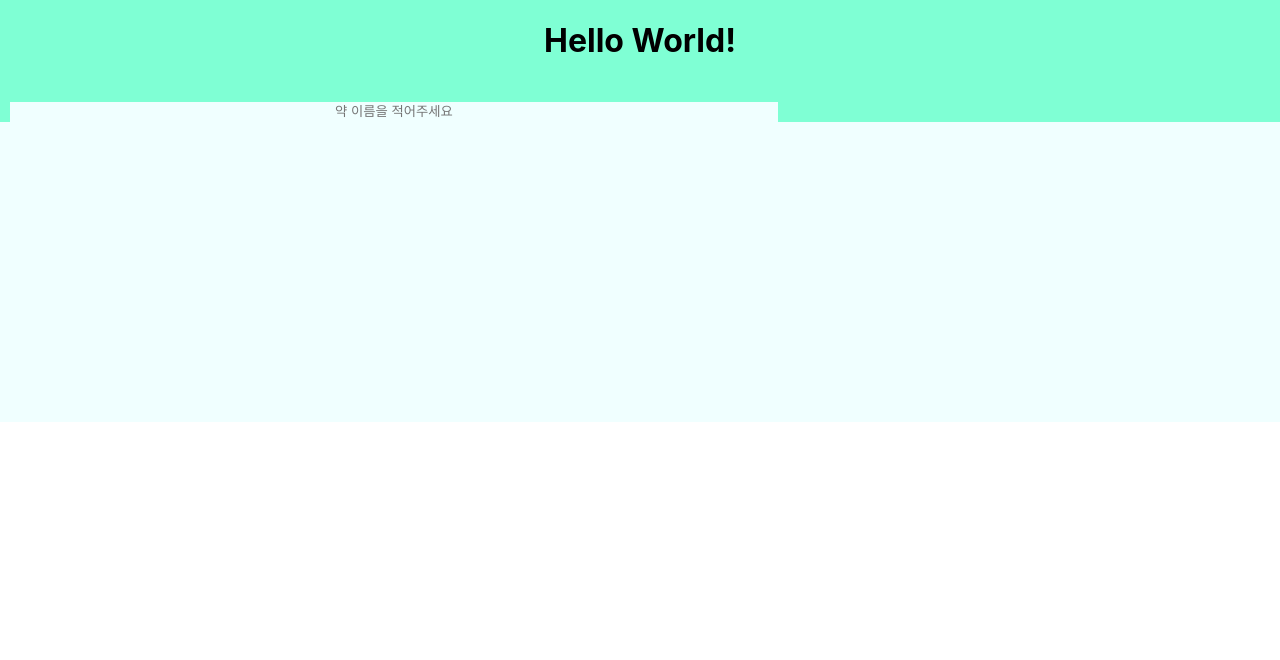
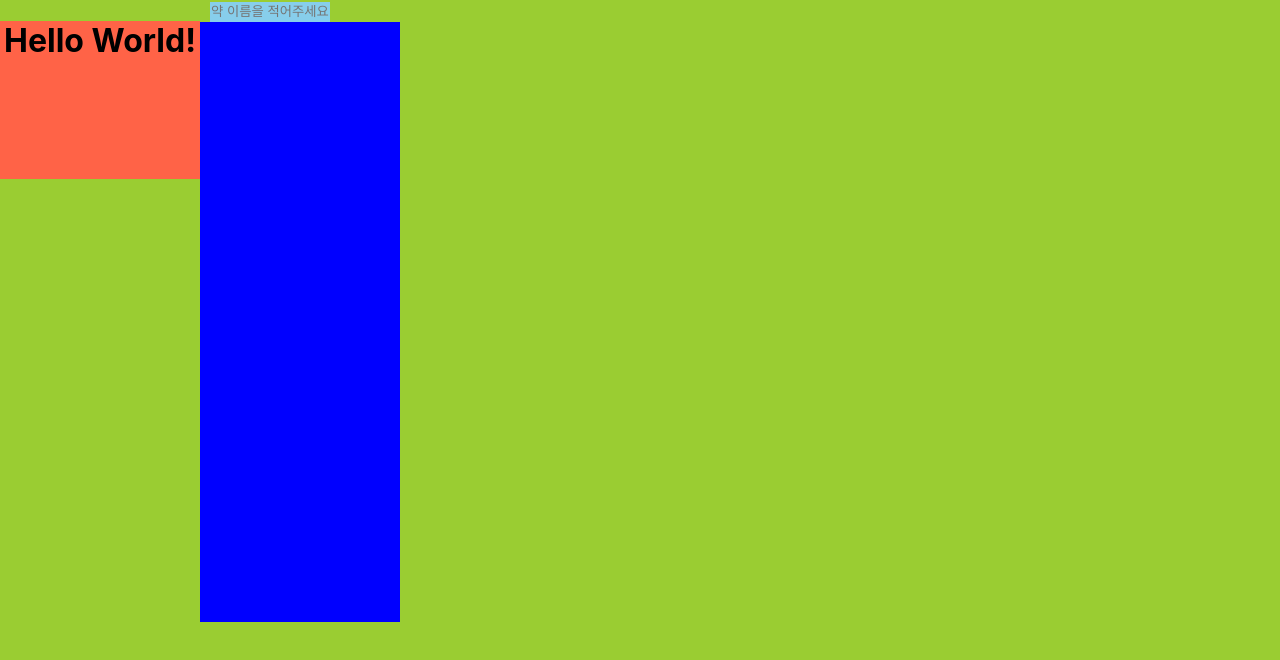
Before and after one commit to oouuyab/SideProject_01_medicine_Client, a React (Create React App) app in the folder my-app/: page / in a window 1280 px wide. Shown: the top 660 px of the page. Built offline with nearby package versions, Linux system fonts and the light colour scheme.

Commit message:
:bug: react hook 안티패턴 제거, 및 추천 검색어 버그 수정 및 css 작성
react hook 안티패턴 제거, 추천 검색어 클릭 후 추천 검색에 빈 버튼 생기는 버그 해결, css 작성 중

```diff
--- a/my-app/src/App.css
+++ b/my-app/src/App.css
@@ -38,23 +38,27 @@
 } */
 
 .container {
-  background-color: aquamarine;
+  background-color: yellowgreen;
   display: grid;
-  grid-template-rows: repeat(3, 100px);
-  grid-template-columns: repeat((3, 1fr));
+  grid-template-rows: repeat(5, 200px);
+  grid-template-columns: repeat(5, 200px);
 }
 
 .title {
+  background-color: tomato;
   text-align: center;
   grid-column-start: 1;
 }
+
 .searchBar {
   padding: 0;
   border-width: 0;
-  background-color: azure;
+  background-color: skyblue;
   margin-left: 10px;
-  grid-column-start: 1;
-  grid-column-end: 2;
+  grid-column-start: 3;
+  grid-column-end: 4;
+  grid-row-start: 3;
+  grid-row-end: 4;
   width: 60%;
   height: 20px;
   text-align: center;
@@ -64,16 +68,32 @@
   padding: 0;
   overflow-y: scroll;
   margin-right: 0;
-  background-color: azure;
+  background-color: blue;
   grid-column-start: 1;
   grid-column-end: 2;
+  grid-row-start: 3;
+  grid-row-end: 4;
   height: 300%;
 }
 
 .recommendResult {
   margin-right: 0;
   padding: 0;
-  background-color: azure;
+  background-color: blueviolet;
   margin-left: 10px;
   width: 60.2%;
 }
+
+.currentList {
+  background-color: coral;
+  grid-column-start: 3;
+  grid-column-end: 4;
+  grid-row-start: 3;
+}
+
+.resultList {
+  background-color: cadetblue;
+  grid-column-start: 1;
+  grid-column-end: 2;
+  grid-row-start: 3;
+}
--- a/my-app/src/App.js
+++ b/my-app/src/App.js
@@ -14,12 +14,10 @@ const App = () => {
   const handleChange = async (e) => {
     let newKeyword = e.target.value;
     let searchResult = await searchMediInfo('', newKeyword);
-
-    if (newKeyword.length !== 0) {
-      await setRecoMedi(searchResult);
-    } else {
-      await setRecoMedi([]);
+    if (newKeyword.length === 0 || !searchResult) {
+      searchResult = [];
     }
+    await setRecoMedi(searchResult);
   };
 
   const deleteItem = async (e) => {
@@ -27,21 +25,7 @@ const App = () => {
     setCurrentList(currentList.filter((item) => item[0] !== target));
   };
 
-  // const getContraindicateResult = async (currnetList) => {
-  //   let targetList = currentList;
-  //   let result = [];
-  //   for (let i = 0; i < targetList.length; i++) {
-  //     for (let j = 0; j < targetList.length; j++) {
-  //       if (targetList[i][0] !== targetList[j][0]) {
-  //         let contraindicateResult = await getContraindicate(targetList[i][0], targetList[j][0]);
-  //         result.push(contraindicateResult);
-  //       }
-  //     }
-  //   }
-  //   console.log(result);
-  //   setContraindicate(result);
-  // };
-
+  //! 입력한 약의 갯수 -1 만큼의 contraindicate 결과가 출력되는 버그 => 입력한 약의 갯수만큼의 contraindicate 결과 출력 수정 필요
   const addList = async (e) => {
     let isNew = true;
     const [itemName, entpName] = e.currentTarget.innerText.split('\n');
@@ -51,21 +35,24 @@ const App = () => {
         break;
       }
     }
+    let newList = currentList;
     if (isNew === true) {
-      let newList = [...currentList, [itemName, entpName]];
-      setCurrentList(newList);
-      let targetList = currentList;
-      let result = [];
-      for (let i = 0; i < targetList.length; i++) {
-        for (let j = 0; j < targetList.length; j++) {
-          if (targetList[i][0] !== targetList[j][0]) {
-            let contraindicateResult = await getContraindicate(targetList[i][0], targetList[j][0]);
-            result.push(contraindicateResult);
-          }
+      newList = [...currentList, [itemName, entpName]];
+    }
+    setCurrentList(newList);
+    let result = [];
+    for (let i = 0; i < currentList.length; i++) {
+      for (let j = 0; j < currentList.length; j++) {
+        // console.log(currentList[i][0], currentList[j][0], currentList[i][0] !== currentList[j][0]);
+        if (currentList[i][0] !== currentList[j][0]) {
+          let contraindicateResult = await getContraindicate(currentList[i][0], currentList[j][0]);
+          console.log(contraindicateResult);
+          result.push(contraindicateResult);
         }
       }
-      setContraindicate(result);
-    } else {
+    }
+    setContraindicate(result);
+    if (isNew === false) {
       alert('이미 추가한 약 이름입니다.');
     }
     document.querySelector('.searchBar').value = '';
--- a/my-app/src/components/apis/searchMediInfo.js
+++ b/my-app/src/components/apis/searchMediInfo.js
@@ -26,12 +26,10 @@ const searchMediInfo = async (entpName, itemName) => {
       method: 'GET'
     });
     let parsedData = parseXML(getInfo.data).response.body.items;
-    console.log(parsedData.item);
     let recommend = parsedData.item;
-    if (recommend.length > 0) {
+    if (recommend && recommend.length > 0) {
       recommend = recommend.slice(0, 10);
     }
-    console.log(recommend);
     return recommend;
   } catch (err) {
     console.log('searchMediInfo err');
--- a/my-app/src/components/contraindicateList.js
+++ b/my-app/src/components/contraindicateList.js
@@ -1,12 +1,12 @@
 import React from 'react';
 
-const contarindicateList = (props) => {
+const contraindicateList = (props) => {
   try {
-    const { contarindicate } = props;
-    console.log(contarindicate);
-    let contarindicateList = contarindicate.map((items) => {
+    const { contraindicate } = props;
+    console.log(contraindicate.length);
+    let contraindicateList = contraindicate.map((items) => {
       return (
-        <div key={items}>
+        <div key={items.ITEM_SEQ}>
           <div>제조사</div>
           <div>{items.ENTP_NAME}</div>
           <div>품목 명</div>
@@ -20,7 +20,7 @@ const contarindicateList = (props) => {
         </div>
       );
     });
-    return <div>{contarindicateList}</div>;
+    return <div>{contraindicateList}</div>;
   } catch (err) {
     console.log('ContraindicateList err');
     console.log(err);
@@ -28,4 +28,4 @@ const contarindicateList = (props) => {
   }
 };
 
-export default contarindicateList;
+export default contraindicateList;
--- a/my-app/src/components/currentList.js
+++ b/my-app/src/components/currentList.js
@@ -13,6 +13,7 @@ const CurrentList = (props) => {
         </div>
       );
     }
+
     return currentList.map((item) => {
       return makeList(item);
     });
--- a/my-app/src/components/searchBar.jsx
+++ b/my-app/src/components/searchBar.jsx
@@ -31,7 +31,7 @@ const Recommend = (props) => {
     // const textUrl = '/images';
     // const query = item.INSERT_FILE.replace('http://www.health.kr/images', '');
     return (
-      <button className="recommendResult" type="button" onClick={onClick}>
+      <button className="recommendResult" type="button" onClick={onClick} key={item.ITEM_SEQ}>
         <div key={item.ITEM_NAME}>{item.ITEM_NAME}</div>
         <div key={item.ENTP_NAME}>{item.ENTP_NAME}</div>
         {/* <a key={item.ITEM_SEQ} href={textUrl + query}>
@@ -43,16 +43,14 @@ const Recommend = (props) => {
   if (results) {
     if (Array.isArray(results)) {
       items = results.map((item) => {
-        console.log(item);
         return makeRecommend(item);
       });
-    } else if (typeof results === 'object') {
+    } else if (typeof results === 'object' && Object.keys(results).length > 0) {
       const item = results;
       return makeRecommend(item);
     }
-  } else {
-    items = <> </>;
+    return <div>{items}</div>;
   }
-  return <div>{items}</div>;
+  return;
 };
 export default SearchBar;
```
